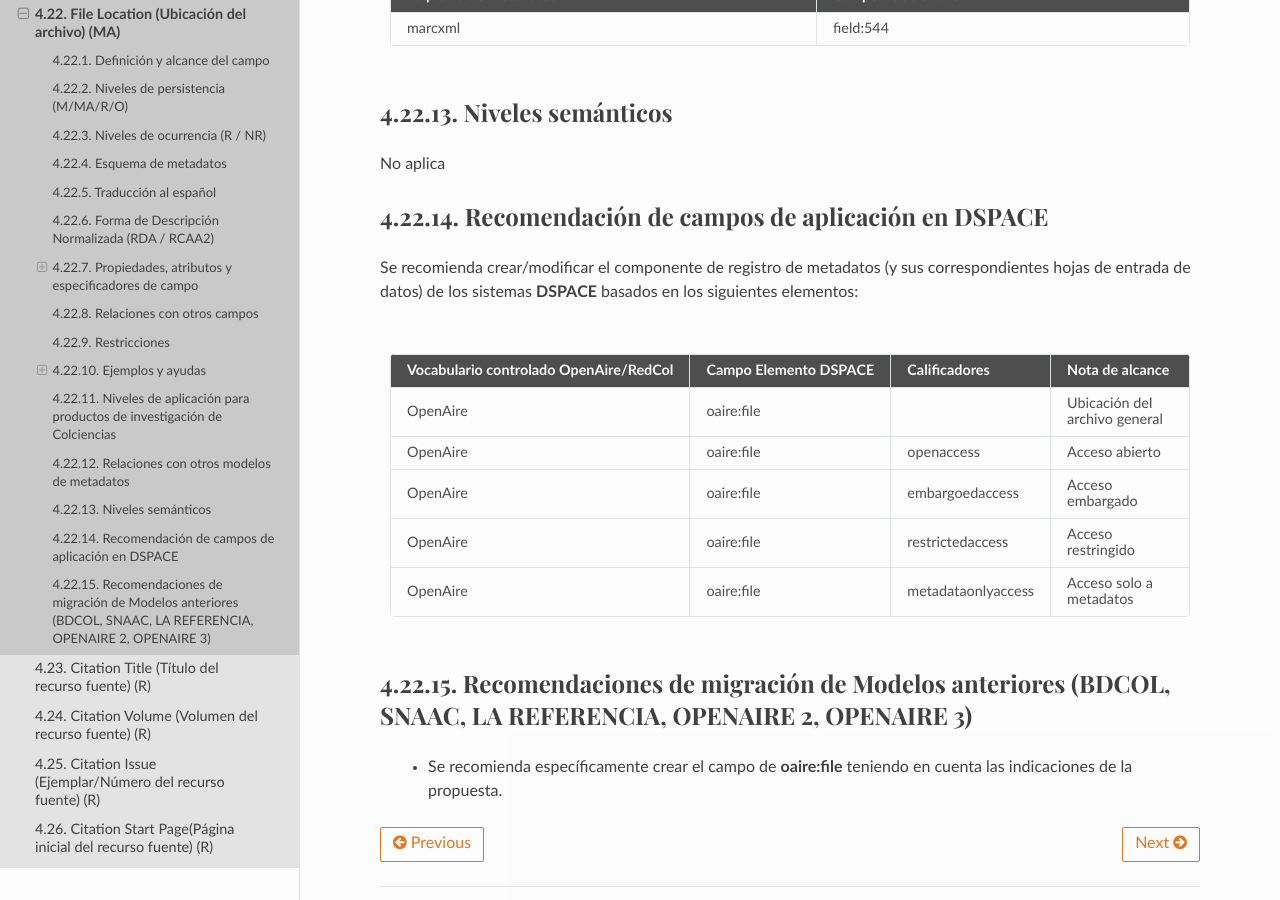
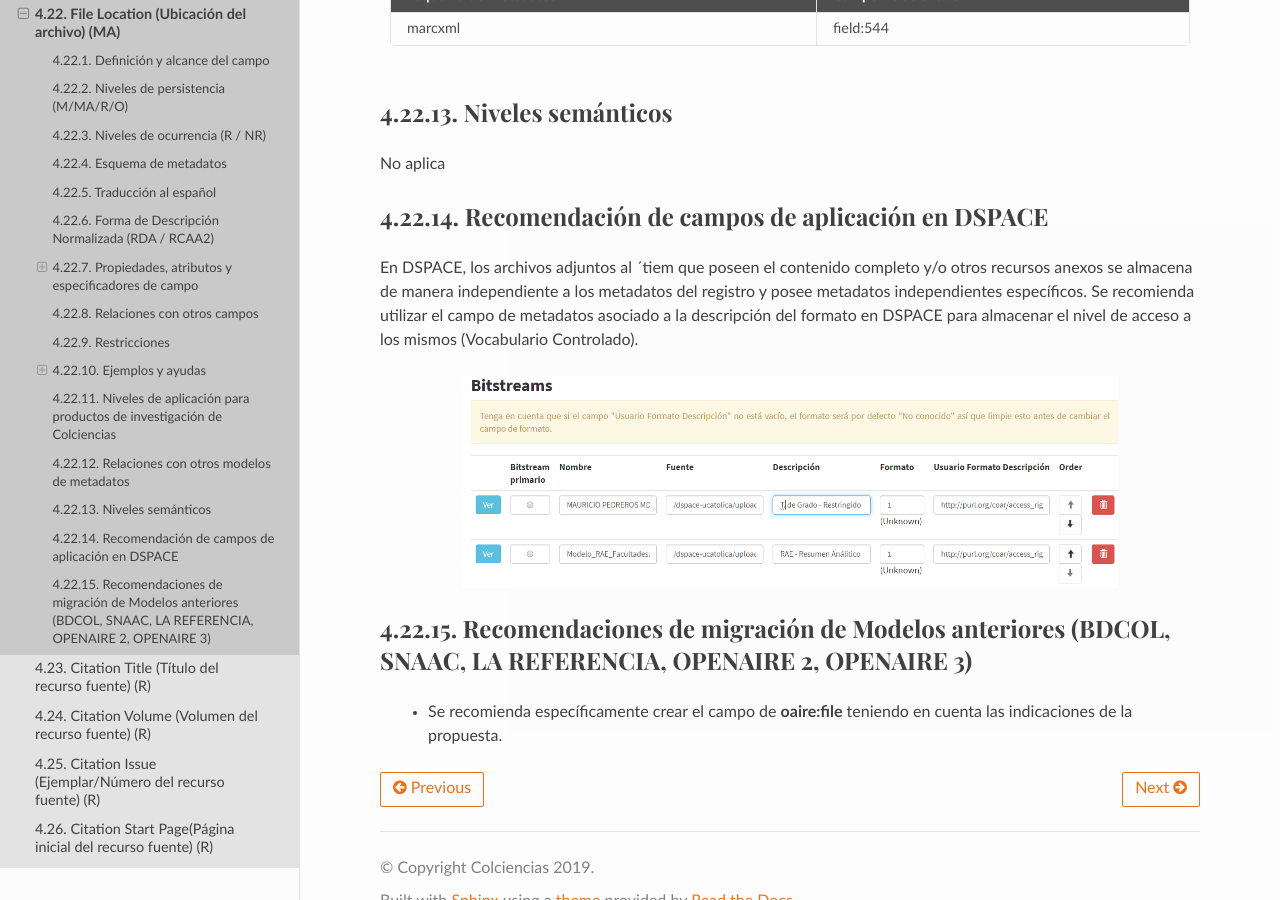
Before and after one commit to rcic/openaire4, a Sphinx documentation site: the page built from docs/field_filelocation.rst, in a window 1280 px wide and 900 px high, scrolled down 3332 px. Built offline with Sphinx 7.4.7 and the Read the Docs theme 2.0.0, drawn with Linux system fonts in a browser that asks for light colours; some web fonts are replaced; a script that is not in the unit is left out.

Commit message:
actualizacion

```diff
--- a/docs/field_filelocation.rst
+++ b/docs/field_filelocation.rst
@@ -160,21 +160,10 @@ No aplica
 Recomendación de campos de aplicación en DSPACE
 -----------------------------------------------
 
-Se recomienda crear/modificar el componente de registro de metadatos (y sus correspondientes hojas de entrada de datos) de los sistemas **DSPACE** basados en los siguientes elementos:
+En DSPACE, los archivos adjuntos al ´tiem que poseen el contenido completo y/o otros recursos anexos se almacena de manera independiente a los metadatos del registro y posee metadatos independientes específicos. Se recomienda utilizar el campo de metadatos asociado a la descripción del formato en DSPACE para almacenar el nivel de acceso a los mismos (Vocabulario Controlado).
 
-+----------------------------------------+-----------------------+--------------------+-------------------------------+
-| Vocabulario controlado OpenAire/RedCol | Campo Elemento DSPACE | Calificadores      | Nota de alcance               |
-+========================================+=======================+====================+===============================+
-| OpenAire                               | oaire:file            |                    | Ubicación del archivo general |
-+----------------------------------------+-----------------------+--------------------+-------------------------------+
-| OpenAire                               | oaire:file            | openaccess         | Acceso abierto                |
-+----------------------------------------+-----------------------+--------------------+-------------------------------+
-| OpenAire                               | oaire:file            | embargoedaccess    | Acceso embargado              |
-+----------------------------------------+-----------------------+--------------------+-------------------------------+
-| OpenAire                               | oaire:file            | restrictedaccess   | Acceso restringido            |
-+----------------------------------------+-----------------------+--------------------+-------------------------------+
-| OpenAire                               | oaire:file            | metadataonlyaccess | Acceso solo a metadatos       |
-+----------------------------------------+-----------------------+--------------------+-------------------------------+
+.. image:: _static/filelocation.png
+   :scale: 80%
 
 
 
```
Also changed, not shown: docs/_static/filelocation.png (added).
